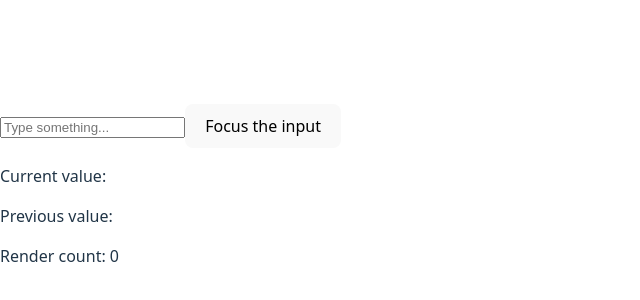
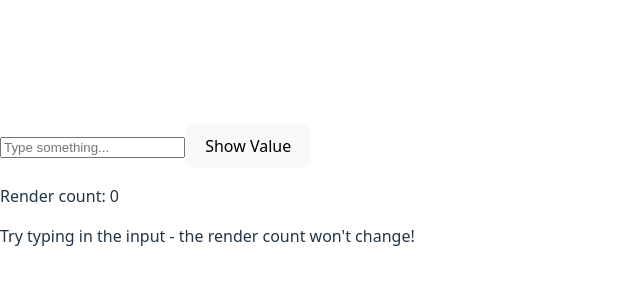
Before and after one commit to klxcoder/learn-use-ref, a React (Vite) app: page / in a window 1280 px wide. Shown: the part 206-506 px from the top of the page, without its empty margins (0-640 px from the left). Built offline with nearby package versions, Linux system fonts and the light colour scheme.

Commit message:
input, no re-render

```diff
--- a/src/App.tsx
+++ b/src/App.tsx
@@ -1,38 +1,24 @@
-import { useRef, useState, useEffect } from 'react';
+import { useRef, useEffect } from 'react';
 
 function App() {
   // Create a ref for the input
   const inputRef = useRef<HTMLInputElement>(null);
 
-  // Add a second ref to track previous input value
-  const prevInputValueRef = useRef<string>('');
-
-  // Add state to track current input value
-  const [inputValue, setInputValue] = useState<string>('');
-
-  // Count how many times the component renders
+  // Create a ref to track render count
   const renderCountRef = useRef<number>(0);
 
-  // Function to focus the input
-  const focusInput = () => {
-    inputRef.current?.focus();
-  };
-
-  // Function to handle input change
-  const handleChange = (e: React.ChangeEvent<HTMLInputElement>) => {
-    setInputValue(e.target.value);
-  };
-
-  // Log render count on each render
+  // Log render count on each render to demonstrate no re-renders occur when typing
   useEffect(() => {
     renderCountRef.current += 1;
     console.log(`Component rendered ${renderCountRef.current} times`);
   });
 
-  // Store previous value in ref after each render
-  useEffect(() => {
-    prevInputValueRef.current = inputValue;
-  }, [inputValue]);
+  // Function to demonstrate we can still access the current value
+  const logInputValue = () => {
+    console.log(`Current input value: ${inputRef.current?.value}`);
+    // We could use the current value for any operation here
+    alert(`You typed: ${inputRef.current?.value}`);
+  };
 
   return (
     <div>
@@ -40,17 +26,13 @@ function App() {
         ref={inputRef}
         type="text"
         placeholder="Type something..."
-        value={inputValue}
-        onChange={handleChange}
+      // Note: No value or onChange props, so React doesn't control this input
       />
-      <button onClick={focusInput}>
-        Focus the input
+      <button onClick={logInputValue}>
+        Show Value
       </button>
-      <div>
-        <p>Current value: {inputValue}</p>
-        <p>Previous value: {prevInputValueRef.current}</p>
-        <p>Render count: {renderCountRef.current}</p>
-      </div>
+      <p>Render count: {renderCountRef.current}</p>
+      <p>Try typing in the input - the render count won't change!</p>
     </div>
   );
 }
```
